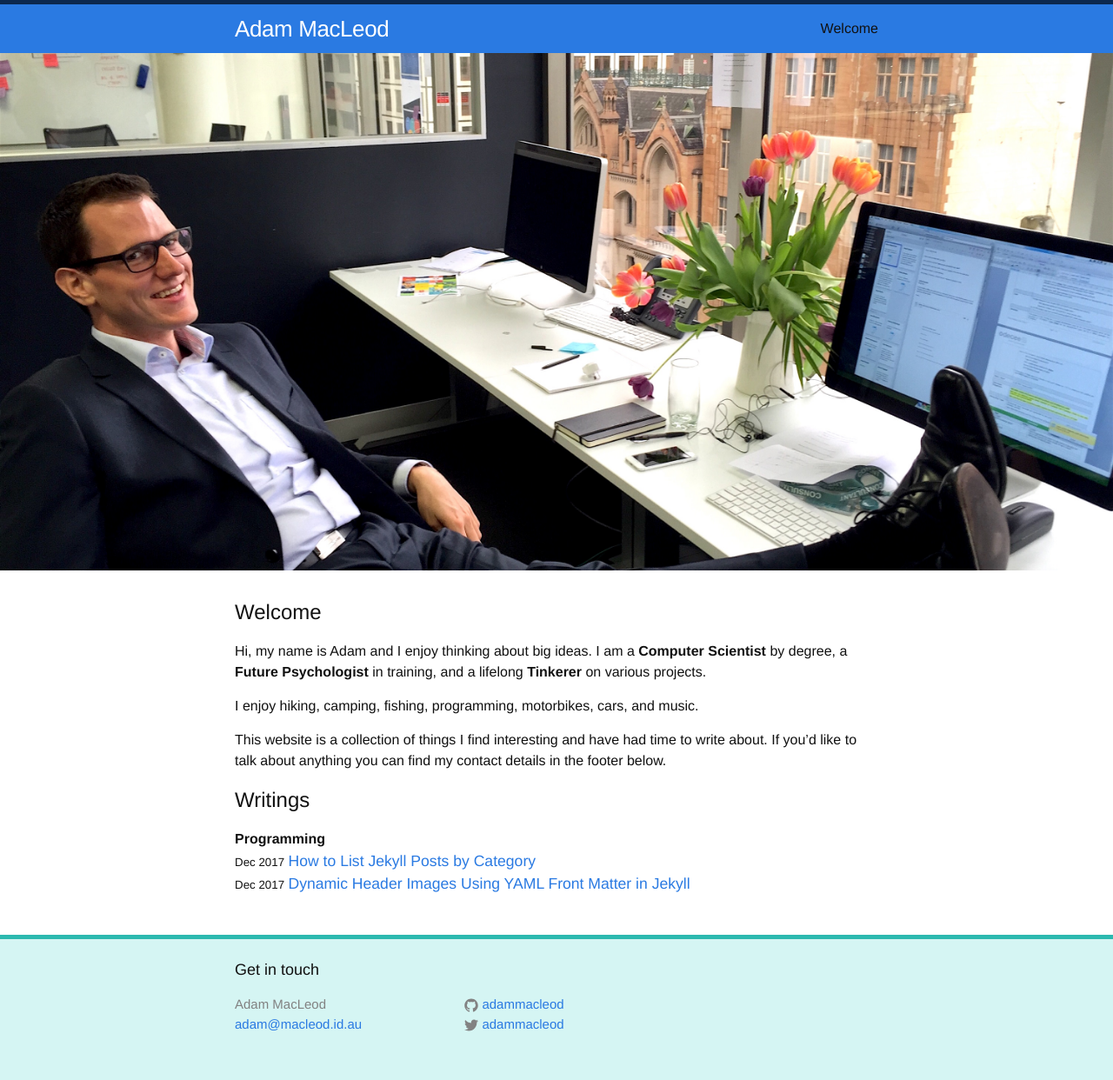
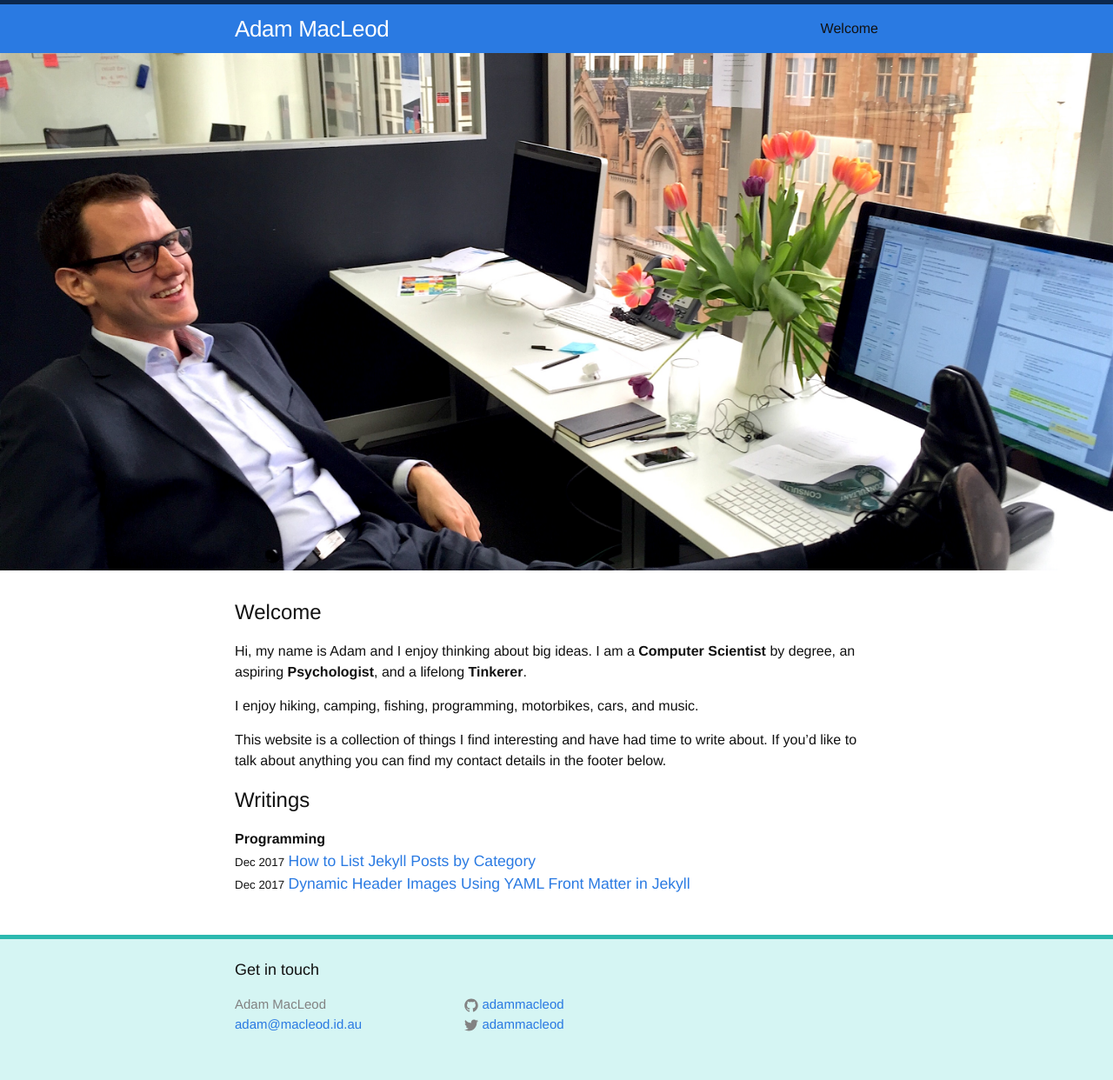
Before and after one commit to adammacleod/adammacleod.github.io, a Jekyll site: the page built from index.md, in a window 1280 px wide. Shown: the whole page at 87% size. Built offline with Jekyll 4.4.1, drawn with Linux system fonts in a browser that asks for light colours; our own code applies the rules of GitHub Pages for plain Markdown files.

Commit message:
More blurb.

```diff
--- a/index.md
+++ b/index.md
@@ -7,7 +7,7 @@
 
 ## Welcome
 
-Hi, my name is Adam and I enjoy thinking about big ideas. I am a <strong>Computer Scientist</strong> by degree, a <strong>Future Psychologist</strong> in training, and a lifelong <strong>Tinkerer</strong> on various projects.
+Hi, my name is Adam and I enjoy thinking about big ideas. I am a <strong>Computer Scientist</strong> by degree, an aspiring <strong>Psychologist</strong>, and a lifelong <strong>Tinkerer</strong>.
 
 I enjoy hiking, camping, fishing, programming, motorbikes, cars, and music.
 
```
